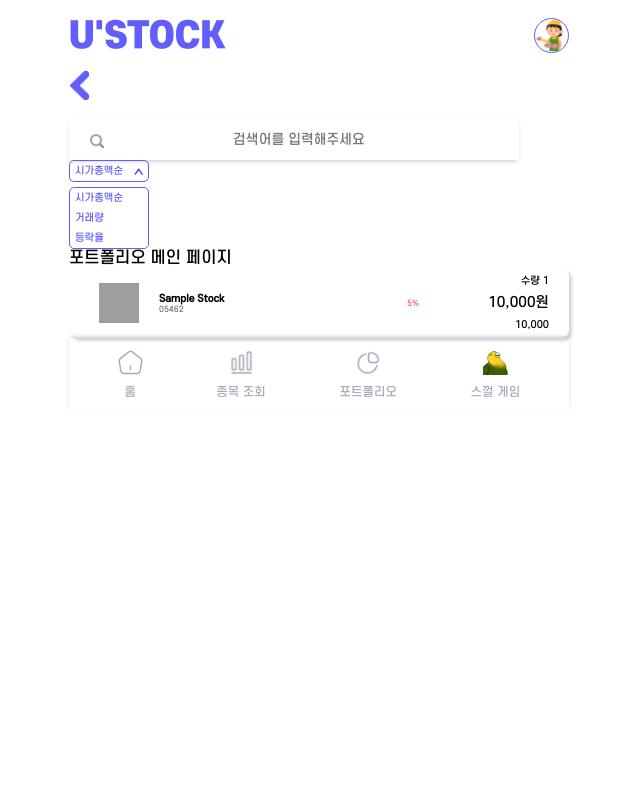
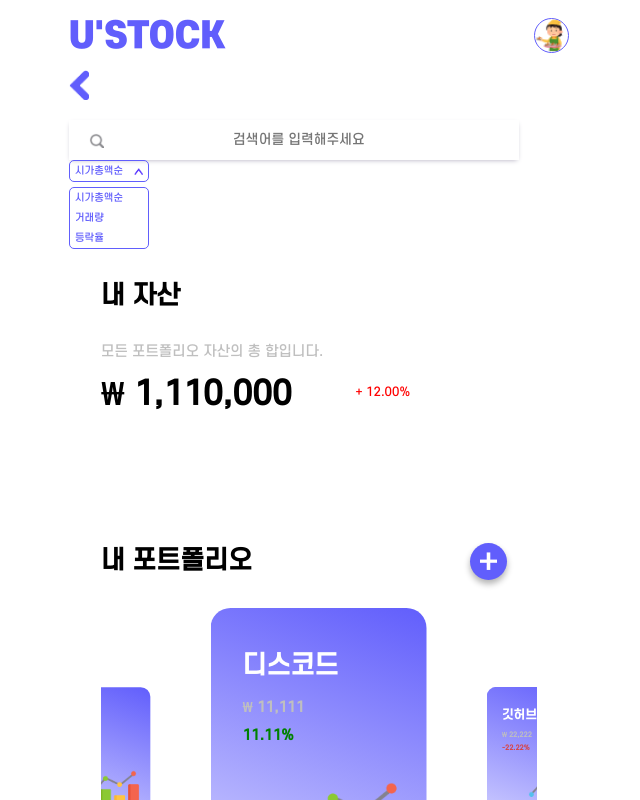
Before and after one commit to lucy726j/ustock-FE, a React (Create React App) app: page /portfolio in a window 1280 px wide. Shown: the top 800 px of the page, without its empty margins (321-961 px from the left). Built offline with nearby package versions, Linux system fonts and the light colour scheme; grey boxes are pictures that could not be loaded.

Commit message:
Feat : 포트폴리오 페이지

```diff
--- a/package.json
+++ b/package.json
@@ -12,6 +12,7 @@
     "@types/react-dom": "^18.3.0",
     "apexcharts": "^3.52.0",
     "embla-carousel-react": "^8.1.8",
+    "framer-motion": "^11.3.28",
     "react": "^18.3.1",
     "react-dom": "^18.3.1",
     "react-modal": "^3.16.1",
--- /dev/null
+++ b/src/Component/Animation/HyperText.tsx
@@ -0,0 +1,86 @@
+"use client";
+
+import { useEffect, useRef, useState } from "react";
+import { motion, Variants } from "framer-motion";
+
+interface HyperTextProps {
+  text: string;
+  duration?: number;
+  framerProps?: Variants;
+  className?: string;
+  animateOnLoad?: boolean;
+}
+
+const numbers = "0123456789".split(""); // 숫자만 사용
+
+const getRandomInt = (max: number) => Math.floor(Math.random() * max);
+
+export default function HyperText({
+  text,
+  duration = 800,
+  framerProps = {
+    initial: { opacity: 0, y: -10 },
+    animate: { opacity: 1, y: 0 },
+    exit: { opacity: 0, y: 3 },
+  },
+  className,
+  animateOnLoad = true,
+}: HyperTextProps) {
+  const [displayText, setDisplayText] = useState(text);
+  const [trigger, setTrigger] = useState(false);
+  const interations = useRef(0);
+  const isFirstRender = useRef(true);
+
+  const triggerAnimation = () => {
+    interations.current = 0;
+    setTrigger(true);
+  };
+
+  useEffect(() => {
+    const interval = setInterval(
+      () => {
+        if (!animateOnLoad && isFirstRender.current) {
+          clearInterval(interval);
+          isFirstRender.current = false;
+          return;
+        }
+        if (interations.current < text.length) {
+          setDisplayText((t) =>
+            t
+              .split("")
+              .map((l, i) =>
+                l === " "
+                  ? l
+                  : i <= interations.current
+                  ? text[i]
+                  : numbers[getRandomInt(10)]
+              )
+              .join("")
+          );
+          interations.current = interations.current + 0.1;
+        } else {
+          setTrigger(false);
+          clearInterval(interval);
+        }
+      },
+      duration / (text.length * 10)
+    );
+    // Clean up interval on unmount
+    return () => clearInterval(interval);
+  }, [text, duration, trigger, animateOnLoad]);
+
+  return (
+    <div
+      className="overflow-hidden py-2 flex cursor-default scale-100"
+      onMouseEnter={triggerAnimation}
+    >
+        <motion.h1
+              style={{ fontSize: "32px" }}
+        className={`font-mono ${className}`}
+        {...framerProps}
+        >
+        {displayText}
+      </motion.h1>
+    </div>
+  );
+}
--- a/src/Component/Carousel/embla.css
+++ b/src/Component/Carousel/embla.css
@@ -2,8 +2,8 @@
   max-width: 48rem;
   margin: auto;
   --slide-height: 19rem;
-  --slide-spacing: 0.5rem;
-  --slide-size: 45%;
+  --slide-spacing: 0.2rem;
+  --slide-size: 50%;
 }
 
 .embla__viewport {
@@ -27,9 +27,6 @@
     border-radius: 20px;
     font-size: 18px;
     font-weight: 600;
-    /* display: flex;
-    align-items: center;
-    justify-content: center; */
     height: var(--slide-height);
     user-select: none;
     backface-visibility: hidden;
--- a/src/Pages/Nica.tsx
+++ b/src/Pages/Nica.tsx
@@ -14,7 +14,7 @@
 
     return (
         <>
-            <EmblaCarousel data={data} options={OPTIONS} />
+
             <MyStockList />
             <NewsList />
         </>
--- a/src/Pages/portfolio.tsx
+++ b/src/Pages/portfolio.tsx
@@ -1,19 +1,41 @@
 import MyStockItem from "../Component/List/MyStockItem";
+import EmblaCarousel from "../Component/Carousel/EmblaCarousel";
+import { data } from "../data/data"
+import { EmblaOptionsType } from 'embla-carousel'
+import "../Styles/pfStyle.css"
+import HyperText from "../Component/Animation/HyperText";
+
+const OPTIONS: EmblaOptionsType = { loop: true }
+
 
 const Portfolio = () => {
   return (
-    <>
-      <div>포트폴리오 메인 페이지</div>
-      <MyStockItem
-        id={1}
-        name="Sample Stock"
-        logo="path/to/logo.png"
-        code="05462"
-        price={10000}
-        growth={5}
-      />
-    </>
-  );
+        <div className="Portfolio">
+            <div className="asset">
+                <div className="title">내 자산</div>
+                <p>모든 포트폴리오 자산의 총 합입니다.</p>
+                <div className="asset-value">
+                    <div className="total-value">
+                        <HyperText
+                        text="₩ 1,110,000"  // 적용할 텍스트
+                        duration={1200}       // 애니메이션 지속 시간
+                        className="text-xl font-bold"  // 필요한 클래스명 추가
+                        />
+                        <div className="total-growth">+ 12.00%</div>
+                    </div>
+                </div>
+                <div className="my-portfolio">
+                    <div style={{display: "flex", alignItems: "center"}}>
+                        <div className="title">내 포트폴리오</div>
+                        <button className="circle-button">
+                            <span className="plus-icon">+</span>
+                        </button>
+                        </div>
+                    <EmblaCarousel data={data} options={OPTIONS} />
+                </div>
+            </div>
+        </div>
+    );
 };
 
 export default Portfolio;
--- /dev/null
+++ b/src/Styles/pfStyle.css
@@ -0,0 +1,60 @@
+.Portfolio{
+    margin: 0 2rem
+}
+
+.title{
+    font-size: 25px;
+    font-weight: 700;
+    margin: 2rem 0;
+    flex: 1;
+}
+
+.asset p{
+    font-size: 14px;
+    color:#bfbfbf;
+    margin-bottom: 10px;
+}
+
+.asset-value{
+    display: flex;
+    flex-direction: row;
+    align-items: center;
+}
+
+.total-value{
+    display: flex;
+    align-items: center;
+    justify-content: center;
+}
+
+.total-growth{
+    font-size: 12px;
+    color: red;
+    margin-left: 4rem;
+}
+
+.my-portfolio{
+    margin-top: 100px;
+}
+
+.circle-button {
+  width: 37px;
+  height: 37px;
+  background-color: #615EFC;
+  border-radius: 50%;
+  border: none;
+  box-shadow: 0px 4px 6px rgba(0, 0, 0, 0.3);
+  display: flex;
+  align-items: center;
+  justify-content: center;
+  cursor: pointer;
+  position: relative;
+  margin-right: 30px;
+}
+
+.plus-icon {
+  font-size: 35px;
+  color: white;
+  line-height: 1;
+  margin-top: 2px;
+}
```
Also changed, not shown: 1 other file (tests, documents, lock files or other folders).
